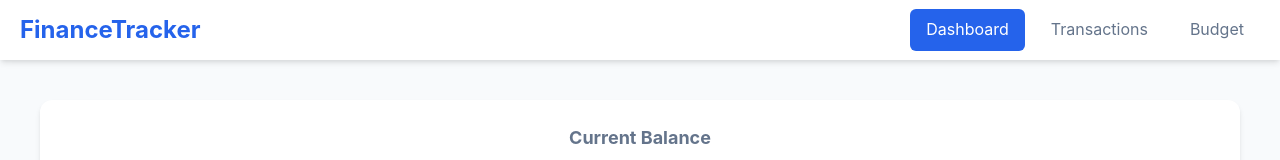
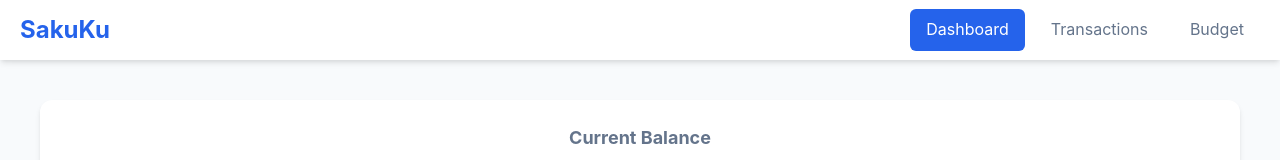
Before and after one commit to davinsyabanp/SakuKu, a plain HTML site: page index.html in a window 1280 px wide. Shown: the top 160 px of the page. Drawn offline with nearby package versions, Linux system fonts and the light colour scheme.

Commit message:
Renaming the app to “SakuKu”

```diff
--- a/index.html
+++ b/index.html
@@ -3,12 +3,12 @@
 <head>
     <meta charset="UTF-8">
     <meta name="viewport" content="width=device-width, initial-scale=1.0">
-    <title>FinanceTracker</title>
+    <title>SakuKu - Personal Finance Tracker</title>
     <link rel="stylesheet" href="css/style.css">
 </head>
 <body>
     <header class="header">
-        <div class="header__logo">FinanceTracker</div>
+        <div class="header__logo">SakuKu</div>
         <nav class="header__nav">
             <a href="#dashboard" class="header__nav-item header__nav-item--active">Dashboard</a>
             <a href="#transactions" class="header__nav-item">Transactions</a>
```
